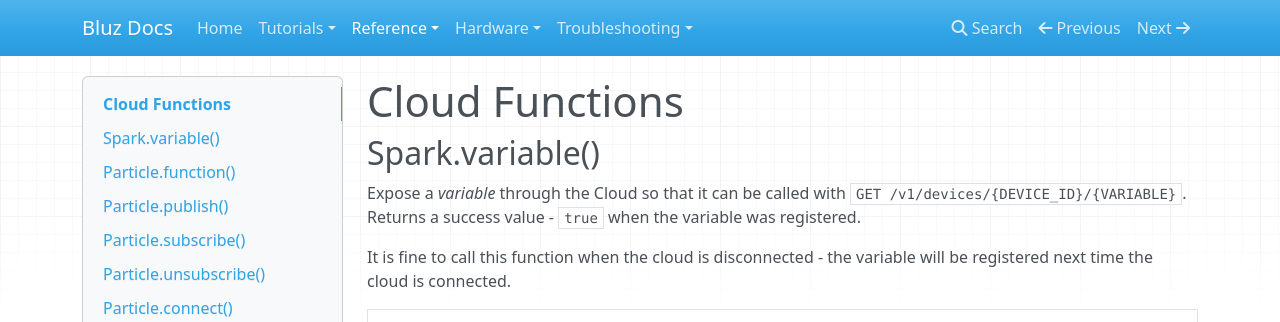
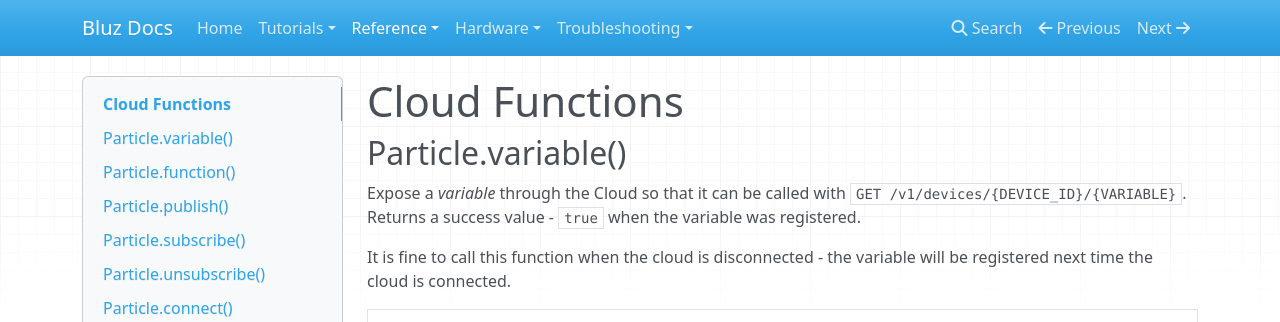
Before and after one commit to bluzDK/bluz-docs, an MkDocs documentation site: the page built from docs/reference/cloud.md, in a window 1280 px wide and 900 px high. Shown: the top 322 px of the window. Built offline with MkDocs 1.6.1, drawn with Linux system fonts in a browser that asks for light colours; nearby versions of some CDN libraries; old or Windows-style settings are respelled for this version of MkDocs.

Commit message:
missed one spot of a Spark.

```diff
--- a/docs/reference/cloud.md
+++ b/docs/reference/cloud.md
@@ -1,6 +1,6 @@
 # Cloud Functions
 
-## Spark.variable()
+## Particle.variable()
 
 Expose a *variable* through the Cloud so that it can be called with `GET /v1/devices/{DEVICE_ID}/{VARIABLE}`.
 Returns a success value - `true` when the variable was registered.
```
